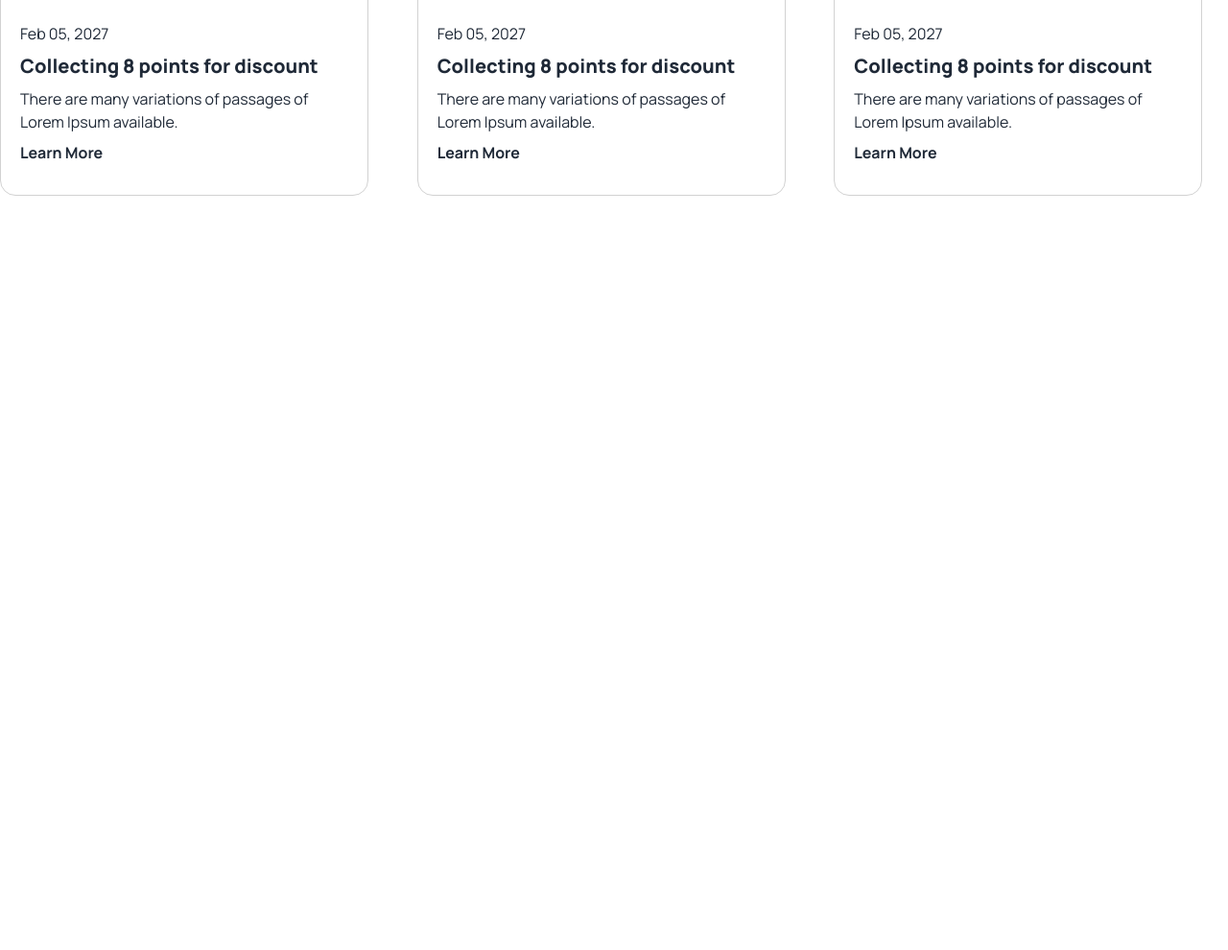
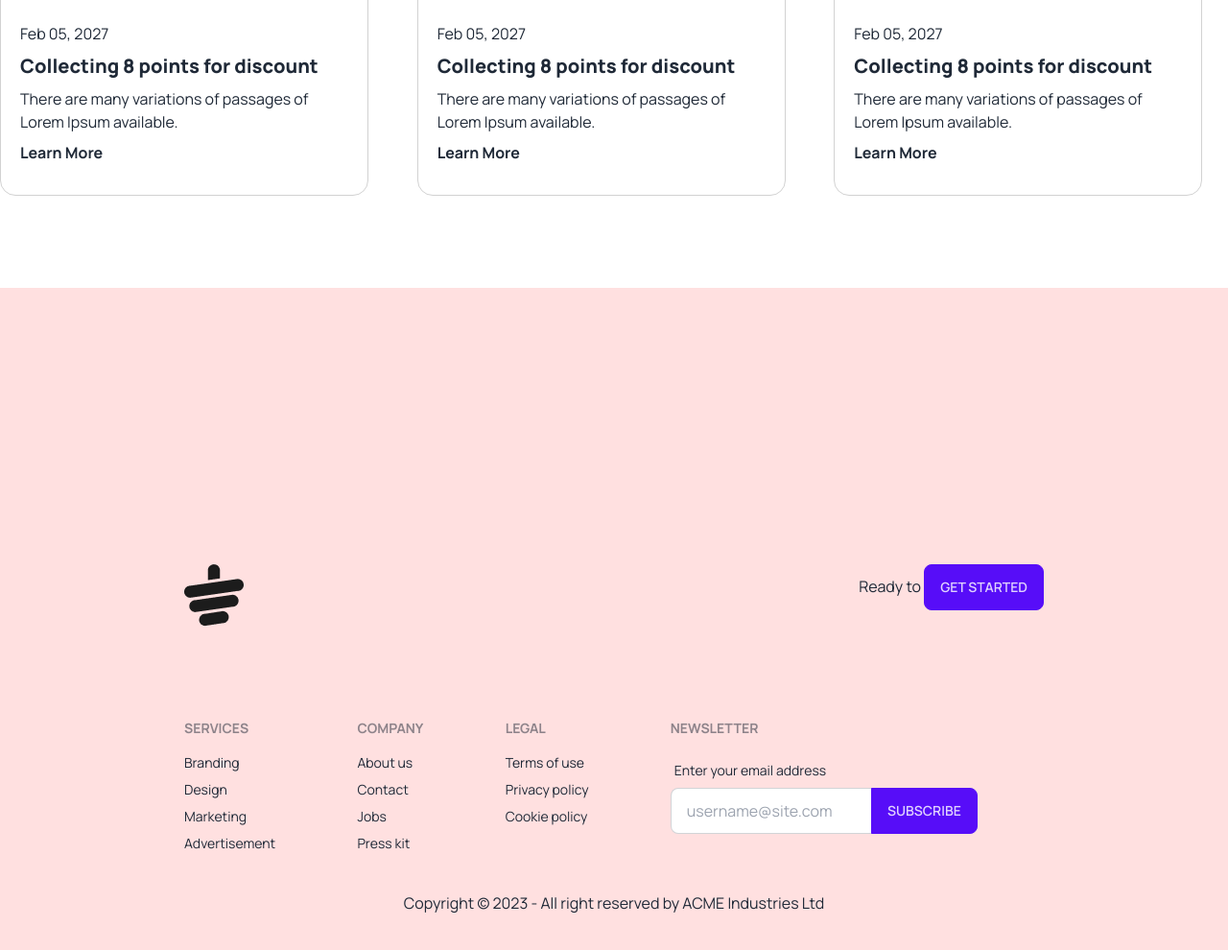
Before and after one commit to DipuHaider/PH_B8_M3_Practice_Tea_house, a plain HTML site: page index.html in a window 1280 px wide. Shown: the part 3097-4087 px from the top of the page at 96% size. Before the commit the page ends 3397 px from the top, so only its background shows below. Drawn offline with nearby package versions, Linux system fonts and the light colour scheme.

Commit message:
Add footer

```diff
--- a/index.html
+++ b/index.html
@@ -234,8 +234,52 @@
 
     </main>
 
-    <footer>
+    <footer class="p-48 bg-base-200 text-base-content bg-[rgba(255,0,0,0.12)]">
+        <div class="flex justify-between my-24">
+            <img src="./images/cup.png" alt="">
+            <p>
+                <span>Ready to</span>
+                <button class="btn btn-primary">Get Started</button>
+            </p>
+        </div>
+        <div class="footer">
+            <div>
+                <span class="footer-title">Services</span>
+                <a class="link link-hover">Branding</a>
+                <a class="link link-hover">Design</a>
+                <a class="link link-hover">Marketing</a>
+                <a class="link link-hover">Advertisement</a>
+            </div>
+            <div>
+                <span class="footer-title">Company</span>
+                <a class="link link-hover">About us</a>
+                <a class="link link-hover">Contact</a>
+                <a class="link link-hover">Jobs</a>
+                <a class="link link-hover">Press kit</a>
+            </div>
+            <div>
+                <span class="footer-title">Legal</span>
+                <a class="link link-hover">Terms of use</a>
+                <a class="link link-hover">Privacy policy</a>
+                <a class="link link-hover">Cookie policy</a>
+            </div>
+            <div>
+                <span class="footer-title">Newsletter</span>
+                <div class="form-control w-80">
+                    <label class="label">
+                    <span class="label-text">Enter your email address</span>
+                    </label>
+                    <div class="relative">
+                    <input type="text" placeholder="username@site.com" class="input input-bordered w-full pr-16" />
+                    <button class="btn btn-primary absolute top-0 right-0 rounded-l-none">Subscribe</button>
+                    </div>
+                </div>
+            </div>
+        </div>
 
+        <div class="mt-10 text-center">
+            <p>Copyright © 2023 - All right reserved by ACME Industries Ltd</p>
+        </div>
     </footer>
 </body>
 </html>
```
